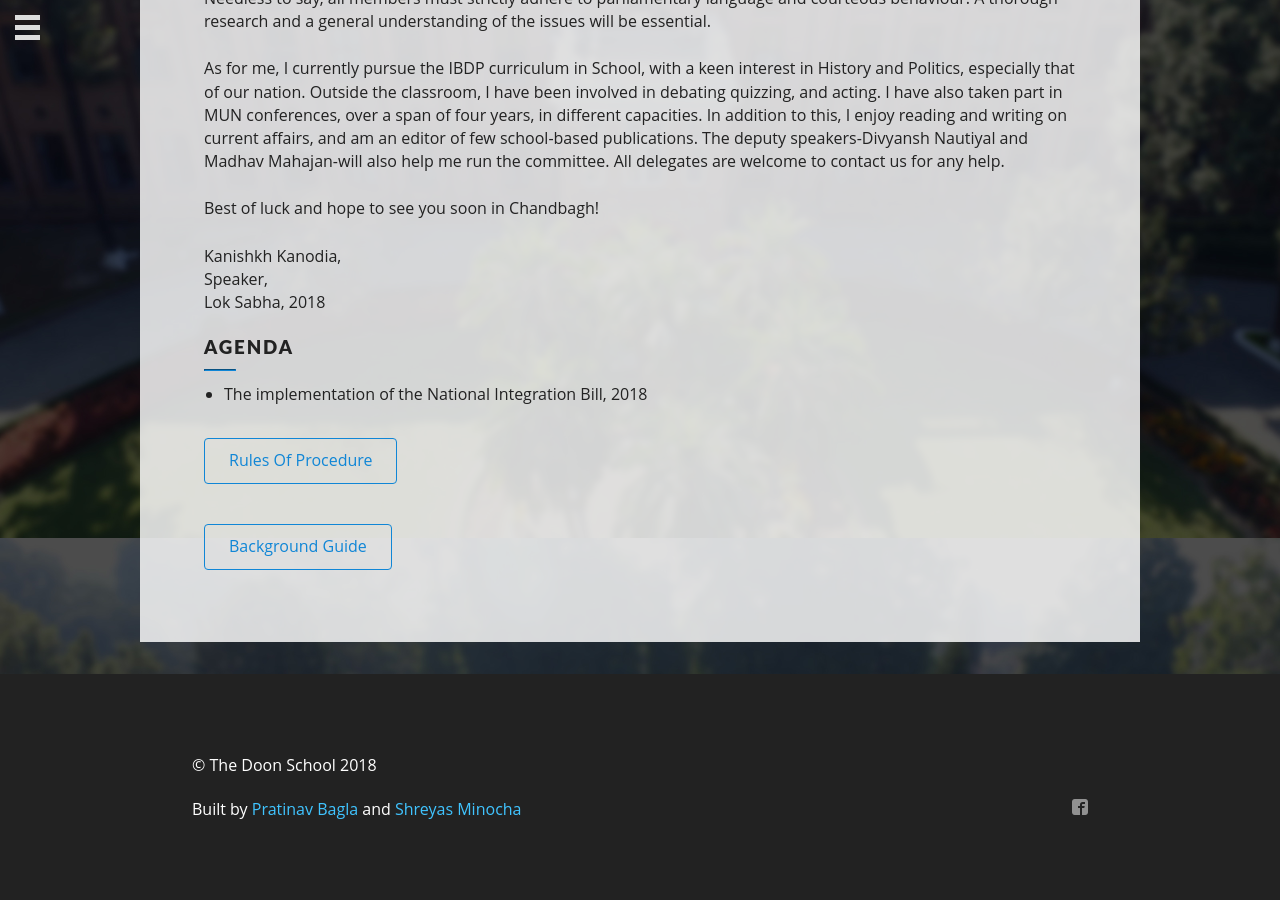
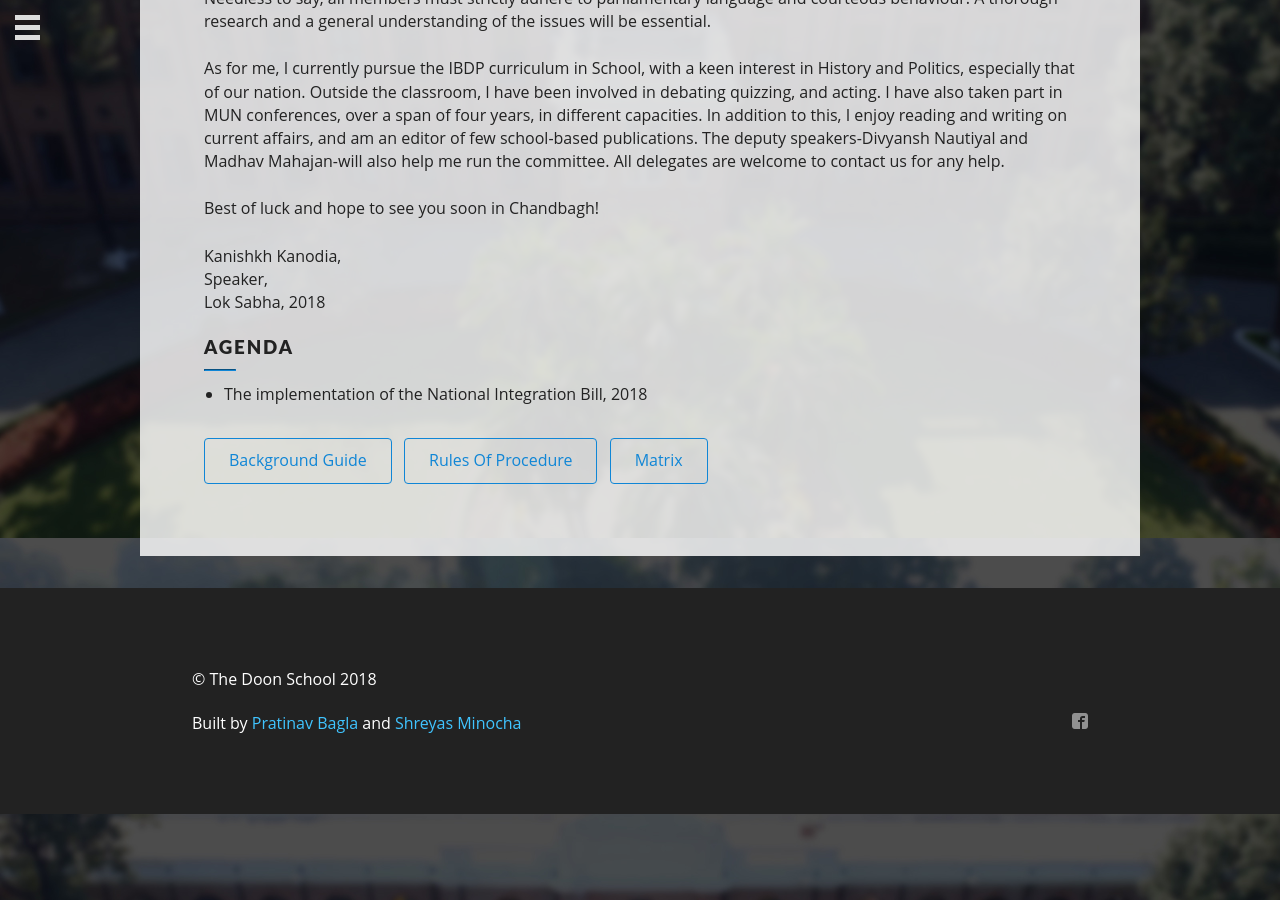
Before and after one commit to pratinav/dsmun18.com, a Jekyll site: the page built from _committees/ls.md, in a window 1280 px wide and 900 px high, scrolled down 1262 px. Built offline with Jekyll 4.4.1, drawn with Linux system fonts in a browser that asks for light colours; some web fonts are replaced.

Commit message:
Add country matrices

```diff
--- a/_committees/ls.md
+++ b/_committees/ls.md
@@ -31,9 +32,3 @@ Lok Sabha, 2018
 ## Agenda
 
 - The implementation of the National Integration Bill, 2018
-
-<ul class="buttons-list">
-    <li>
-        <a class="btn" href="/assets/pdf/ls-rop.pdf" target="_blank" rel="noopener noreferrer">Rules Of Procedure</a>
-    </li>
-</ul>
--- a/_includes/header.html
+++ b/_includes/header.html
@@ -9,7 +9,7 @@
     <ul>
       <li><a href="/">Home</a></li>
       <li><a href="/committees">Committees</a></li>
-      <li><a href="/assets/pdf/rop.pdf" target="_blank" rel="noopener noreferrer">Rules Of Procedure</a></li>
+      <li><a href="/assets/pdf/rop/general.pdf" target="_blank" rel="noopener noreferrer">Rules Of Procedure</a></li>
       <li><a href="/secretariat">Secretariat</a></li>
       <li><a href="/registration">Registration</a></li>
       <li><a href="/schedule">Schedule</a></li>
--- a/_layouts/committee.html
+++ b/_layouts/committee.html
@@ -14,7 +14,19 @@ layout: default
   {{ content }}
   <ul class="buttons-list">
       <li>
-          <a class="btn" href="{{ site.baseurl }}/assets/pdf/bg/{{ page.id | remove: '/committees/' }}.pdf" target="_blank" rel="noopener noreferrer">Background Guide</a>
+          <a class="btn" href="/assets/pdf/bg/{{ page.id | remove: '/committees/' }}.pdf" target="_blank" rel="noopener noreferrer">Background Guide</a>
       </li>
+
+      {% if page.rop == true %}
+      <li>
+          <a class="btn" href="/assets/pdf/rop/{{ page.id | remove: '/committees/' }}.pdf" target="_blank" rel="noopener noreferrer">Rules Of Procedure</a>
+      </li>
+      {% endif %}
+
+      {% if page.matrix != false %}
+      <li>
+          <a class="btn" href="/assets/pdf/matrix/{{ page.id | remove: '/committees/' }}.pdf" target="_blank" rel="noopener noreferrer">Matrix</a>
+      </li>
+      {% endif %}
   </ul>
 </section>
```
Also changed, not shown: other parts of _committees/ls.md (+1 -0 lines), _committees/eic.md (+1 -0 lines), _committees/third-reich.md (+1 -0 lines), 14 other files.
